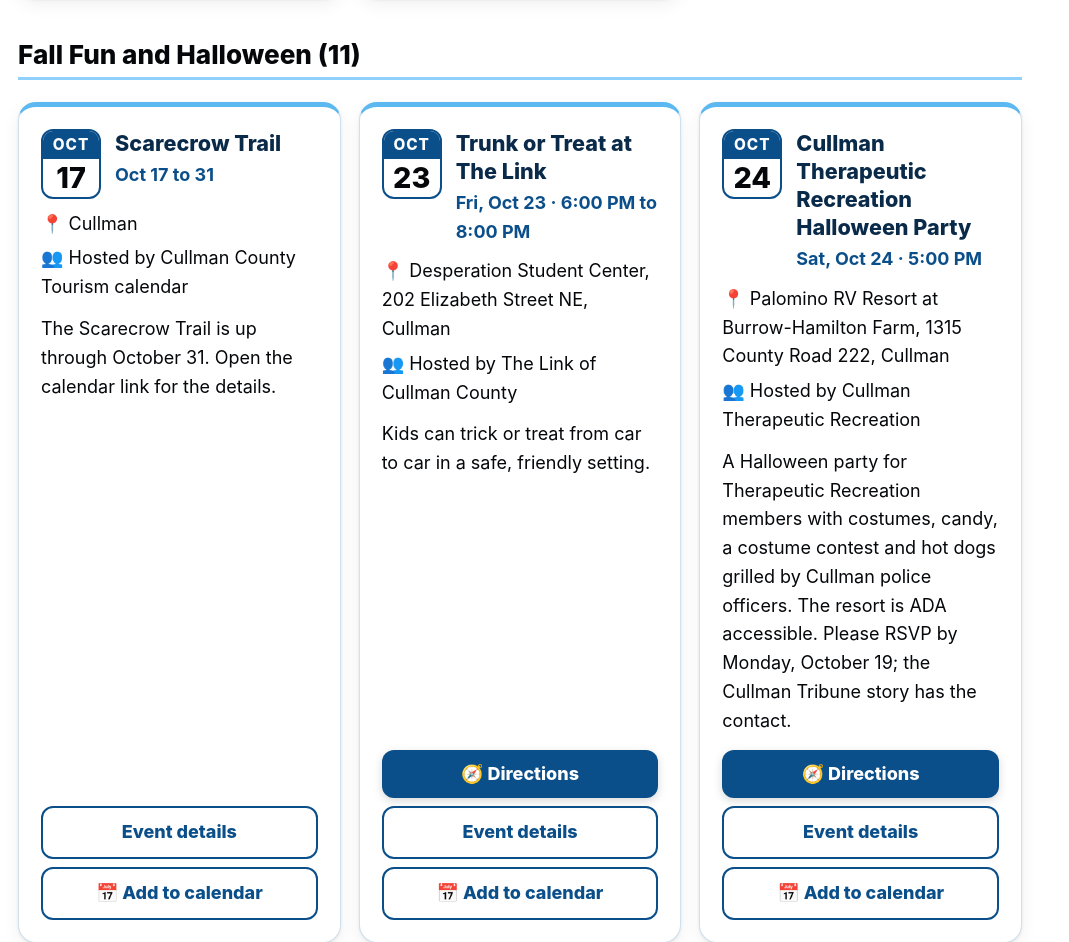
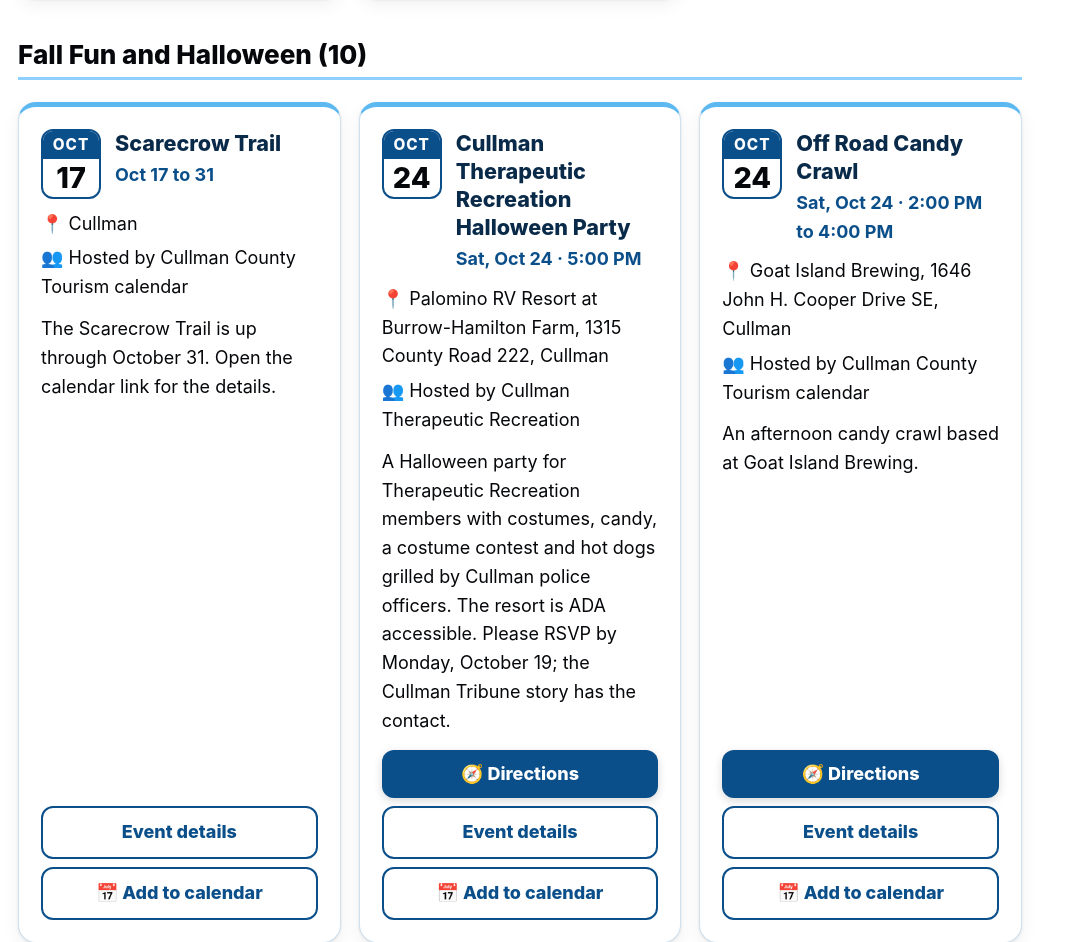
Before and after one commit to CharlieGamedevelop/cullman-county-entertainment-shopping, a plain HTML site: page events.html in a window 1280 px wide. Shown: the part 7128-8070 px from the top of the page, without its empty margins (0-1069 px from the left). Drawn offline with Linux system fonts and the light colour scheme.

Commit message:
Hourly refresh Oct 23: remove past Trunk or Treat at The Link event

```diff
--- a/events.json
+++ b/events.json
@@ -45,21 +45,6 @@
    "theater",
    "musical",
    "family"
-  ]
- },
- {
-  "name": "Trunk or Treat at The Link",
-  "start": "2026-10-23",
-  "time": "6:00 PM to 8:00 PM",
-  "venue": "Desperation Student Center, 202 Elizabeth Street NE",
-  "town": "Cullman",
-  "host": "The Link of Cullman County",
-  "summary": "Kids can trick or treat from car to car in a safe, friendly setting.",
-  "url": "https://events.timely.fun/b8354ob3/event/78491653/20261023180000",
-  "group": "Fall Fun and Halloween",
-  "tags": [
-   "trunk or treat",
-   "kids"
   ]
  },
  {
```
Also changed, not shown: events.html (+1 -1 lines), 1 other file.
